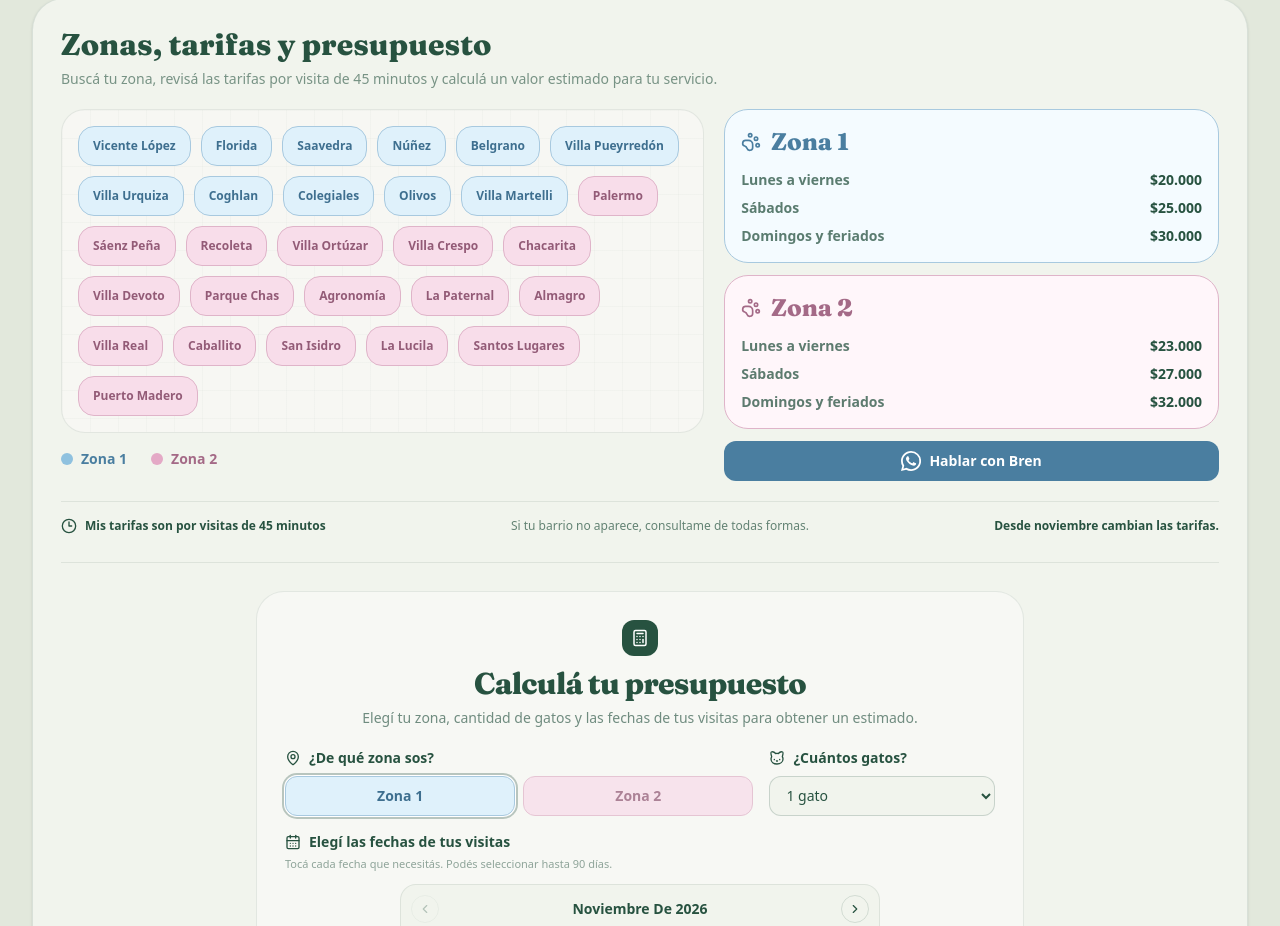
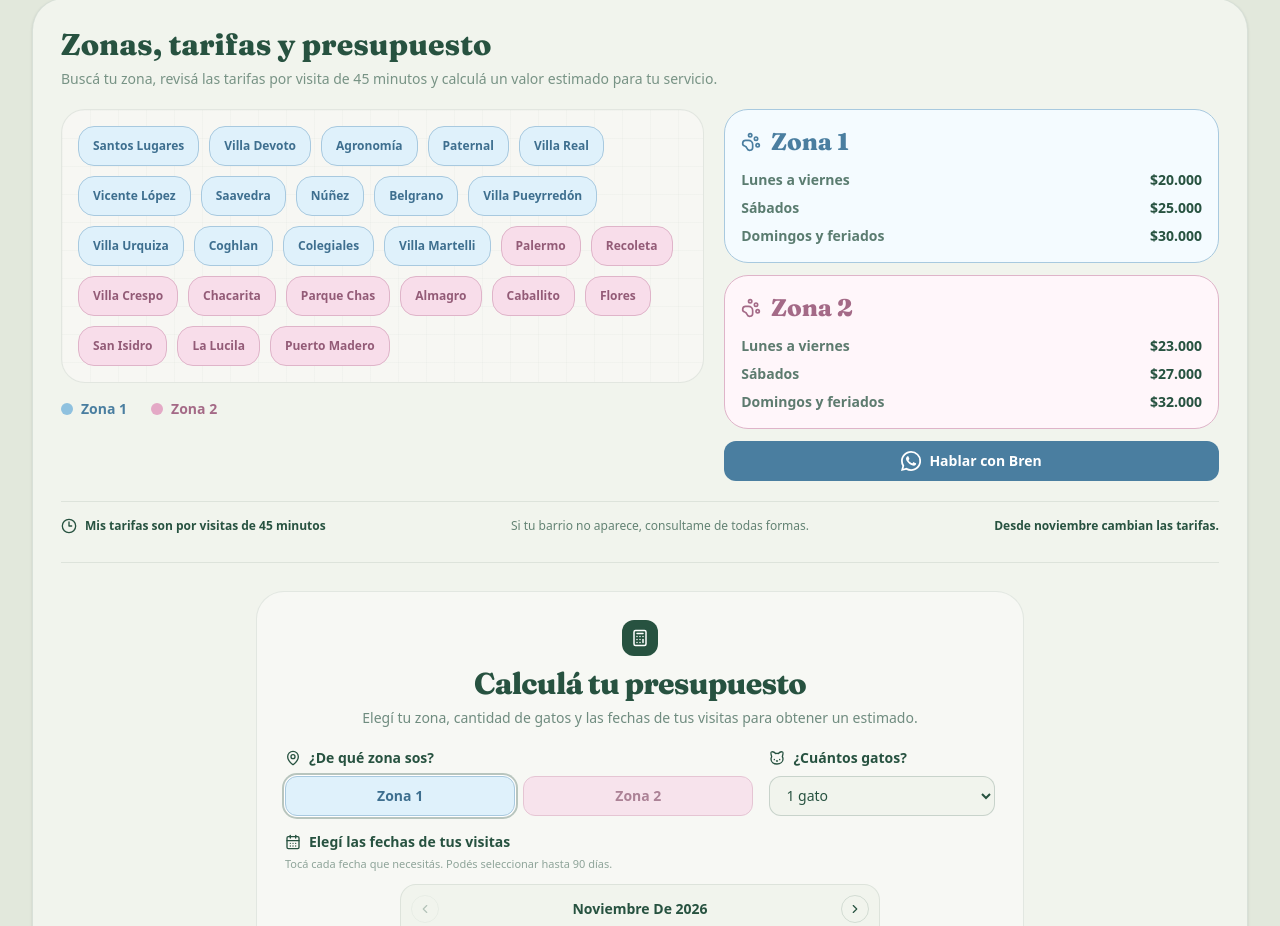
Before and after one commit to polizelener-droid/brendacatsitter, a React (Vite) app: page / in a window 1280 px wide. Shown: the part 1860-2786 px from the top of the page. Built offline with nearby package versions, Linux system fonts and the light colour scheme; no server answers; the database is empty.

Commit message:
Update coverage zones and neighborhoods

```diff
--- a/src/components/CoveragePricingMap.tsx
+++ b/src/components/CoveragePricingMap.tsx
@@ -17,10 +17,12 @@ const zoneStyles: Record<ZoneKey, { tile: string; dot: string; card: string; tit
 };
 
 const coverageTiles: NeighborhoodTile[] = [
-  { name: 'Vicente López', zone: 'zone1' }, { name: 'Florida', zone: 'zone1' }, { name: 'Saavedra', zone: 'zone1' }, { name: 'Núñez', zone: 'zone1' }, { name: 'Belgrano', zone: 'zone1' }, { name: 'Villa Pueyrredón', zone: 'zone1' },
-  { name: 'Villa Urquiza', zone: 'zone1' }, { name: 'Coghlan', zone: 'zone1' }, { name: 'Colegiales', zone: 'zone1' }, { name: 'Olivos', zone: 'zone1' }, { name: 'Villa Martelli', zone: 'zone1' },
-  { name: 'Palermo', zone: 'zone2' }, { name: 'Sáenz Peña', zone: 'zone2' }, { name: 'Recoleta', zone: 'zone2' }, { name: 'Villa Ortúzar', zone: 'zone2' }, { name: 'Villa Crespo', zone: 'zone2' }, { name: 'Chacarita', zone: 'zone2' }, { name: 'Villa Devoto', zone: 'zone2' },
-  { name: 'Parque Chas', zone: 'zone2' }, { name: 'Agronomía', zone: 'zone2' }, { name: 'La Paternal', zone: 'zone2' }, { name: 'Almagro', zone: 'zone2' }, { name: 'Villa Real', zone: 'zone2' }, { name: 'Caballito', zone: 'zone2' }, { name: 'San Isidro', zone: 'zone2' }, { name: 'La Lucila', zone: 'zone2' }, { name: 'Santos Lugares', zone: 'zone2' }, { name: 'Puerto Madero', zone: 'zone2' },
+  { name: 'Santos Lugares', zone: 'zone1' }, { name: 'Villa Devoto', zone: 'zone1' }, { name: 'Agronomía', zone: 'zone1' }, { name: 'Paternal', zone: 'zone1' }, { name: 'Villa Real', zone: 'zone1' },
+  { name: 'Vicente López', zone: 'zone1' }, { name: 'Saavedra', zone: 'zone1' }, { name: 'Núñez', zone: 'zone1' }, { name: 'Belgrano', zone: 'zone1' }, { name: 'Villa Pueyrredón', zone: 'zone1' },
+  { name: 'Villa Urquiza', zone: 'zone1' }, { name: 'Coghlan', zone: 'zone1' }, { name: 'Colegiales', zone: 'zone1' }, { name: 'Villa Martelli', zone: 'zone1' },
+  { name: 'Palermo', zone: 'zone2' }, { name: 'Recoleta', zone: 'zone2' }, { name: 'Villa Crespo', zone: 'zone2' }, { name: 'Chacarita', zone: 'zone2' },
+  { name: 'Parque Chas', zone: 'zone2' }, { name: 'Almagro', zone: 'zone2' }, { name: 'Caballito', zone: 'zone2' }, { name: 'Flores', zone: 'zone2' },
+  { name: 'San Isidro', zone: 'zone2' }, { name: 'La Lucila', zone: 'zone2' }, { name: 'Puerto Madero', zone: 'zone2' },
 ];
 
 const zones = [
```
